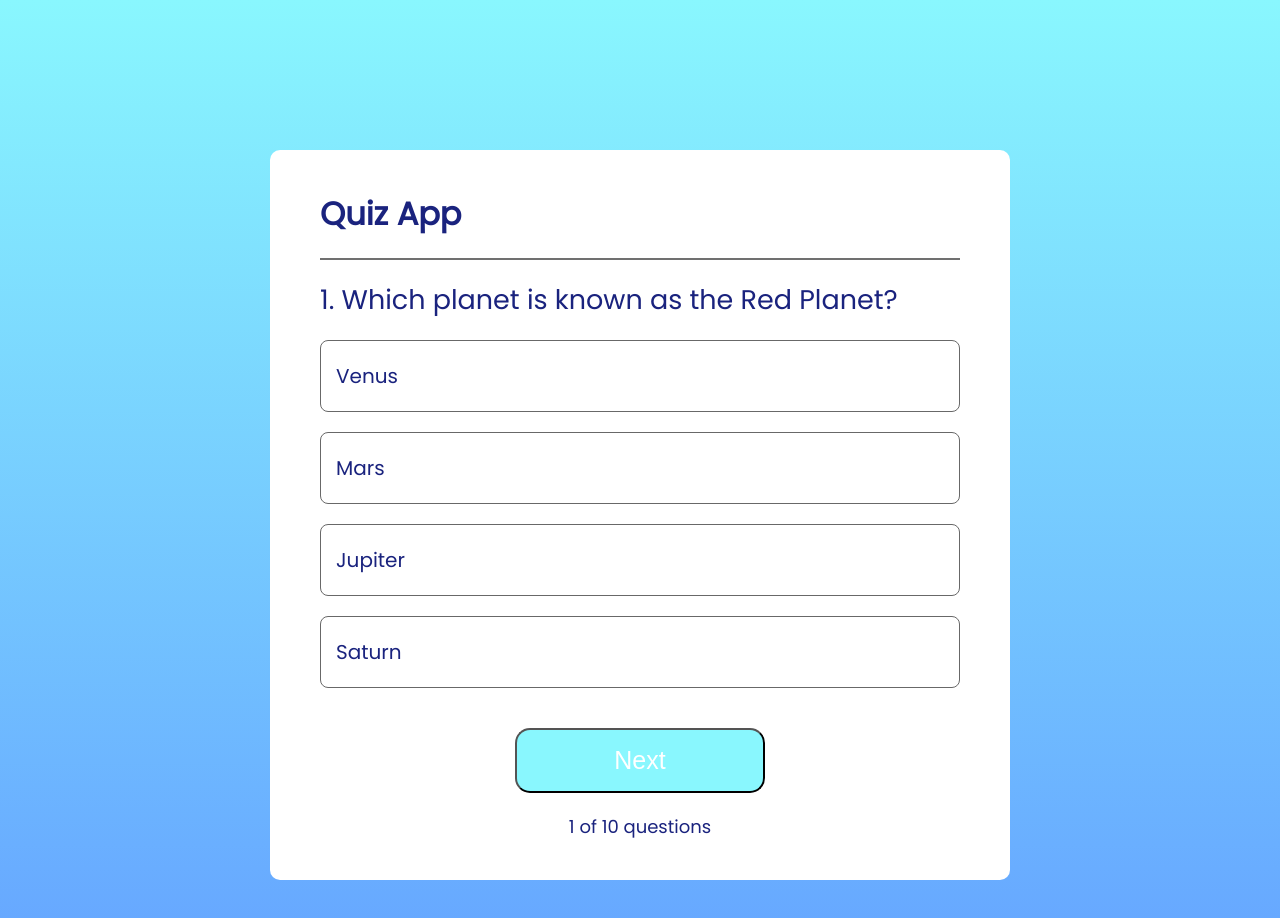
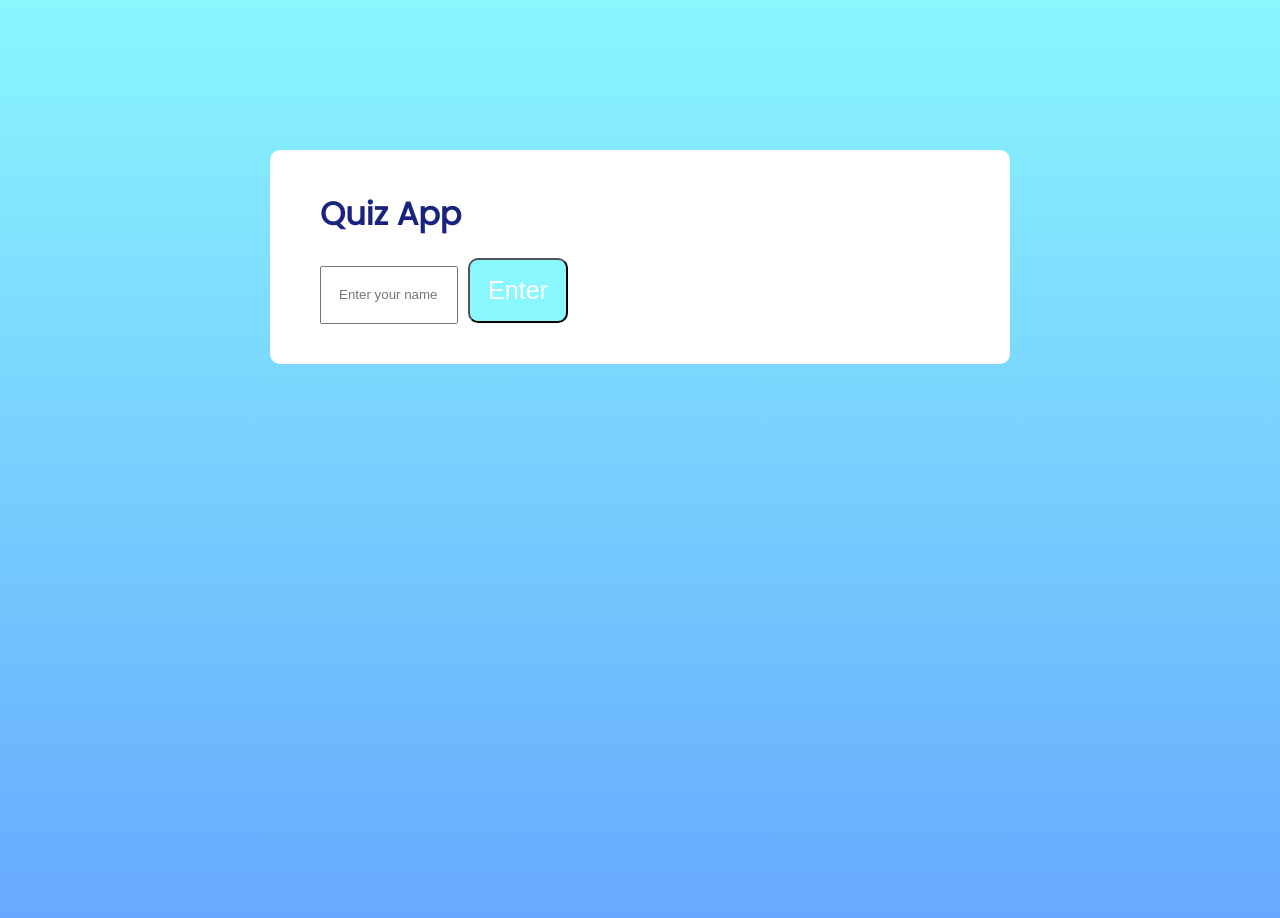
Before and after one commit to Teniola876/Quiz-App, a React (Vite) app: page / in a window 1280 px wide. Shown: the top 918 px of the page. Built offline with nearby package versions, Linux system fonts and the light colour scheme.

Commit message:
update quiz app

```diff
--- a/src/Components/Quiz/Quiz.jsx
+++ b/src/Components/Quiz/Quiz.jsx
@@ -86,7 +86,7 @@ const Quiz = () => {
 
       <h1>Quiz App</h1>
 
-      {user ? (
+      {!user ? (
 
         <form onSubmit={handleSubmit}>
              <div className="enter">
@@ -107,7 +107,7 @@ const Quiz = () => {
 
 
 
-      {!user && (
+      {user && (
         <>
           <hr />
           {!count ? (
```
